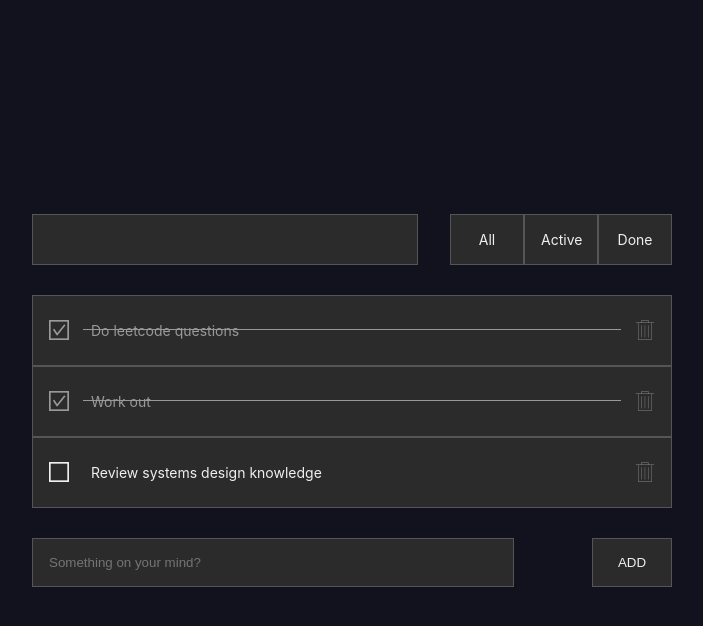
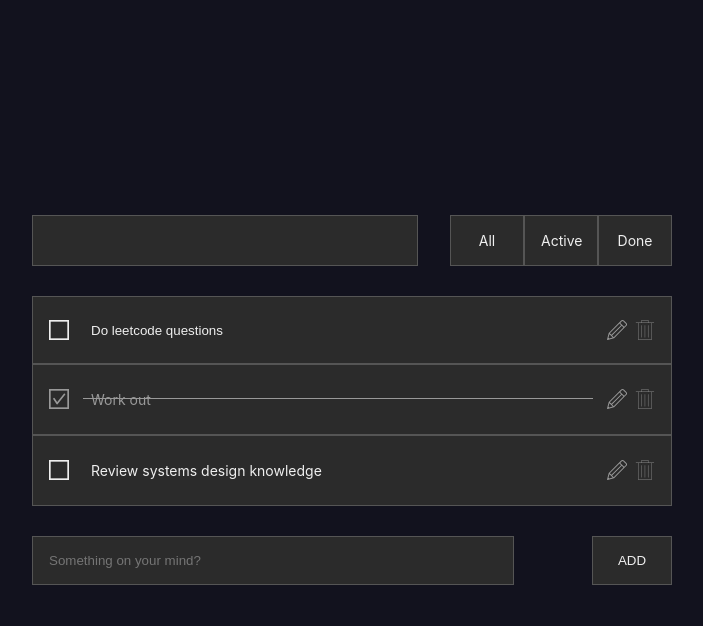
Before and after one commit to harryuan65/react-to-do-list, a React (Create React App) app in the folder clients/react_cra/: page / in a window 1280 px wide. Both pictures are taken after a click on the icon 933 px from the left and 330 px from the top of the page. Shown: the top 626 px of the page, without its empty margins (288-991 px from the left). Built offline with nearby package versions, Linux system fonts and the light colour scheme.

Commit message:
feat: enable edit to do item

```diff
--- a/clients/react_cra/src/App.tsx
+++ b/clients/react_cra/src/App.tsx
@@ -2,11 +2,11 @@ import React, { useState } from 'react';
 import classes from './App.module.css';
 import ToDoItem from './components/ToDoItem';
 import { ToDoItems } from './constants';
-import { ToDoItemData, ToDoItemStatus } from './types';
+import { ToDoItemState, ToDoItemStatus } from './types';
 
 function App() {
   const [newTitle, setNewTitle] = useState<string>('');
-  const [items, setItems] = useState<ToDoItemData[]>(ToDoItems);
+  const [items, setItems] = useState<ToDoItemState[]>(ToDoItems);
 
   const addTodo = () => {
     setItems([
@@ -16,6 +16,26 @@ function App() {
     setNewTitle('');
   };
 
+  const toggleEdit = (id: number) => {
+    setItems(
+      items.map((item) => {
+        if (item.id === id) {
+          item.editing = !item.editing;
+        }
+        return item;
+      })
+    );
+  };
+  const handleEdit = (value: string, id: number) => {
+    setItems(
+      items.map((item) => {
+        if (item.id === id) {
+          item.title = value;
+        }
+        return item;
+      })
+    );
+  };
   const handleClick = (id: number) => {
     setItems(
       items.map((item) => {
@@ -42,7 +62,13 @@ function App() {
       </div>
       <div className={classes.Items}>
         {items.map((item) => (
-          <ToDoItem key={item.id} handleClick={handleClick} item={item} />
+          <ToDoItem
+            key={item.id}
+            toggleEdit={toggleEdit}
+            handleEdit={handleEdit}
+            handleClick={handleClick}
+            item={item}
+          />
         ))}
       </div>
       <div className={classes.additionBar}>
--- a/clients/react_cra/src/components/ToDoItem/index.tsx
+++ b/clients/react_cra/src/components/ToDoItem/index.tsx
@@ -1,13 +1,16 @@
 import React from 'react';
-import { ToDoItemData, ToDoItemStatus } from '../../types';
+import { ToDoItemState, ToDoItemStatus } from '../../types';
 import { ReactComponent as Checkbox } from '../../assets/Checkbox__unchecked.svg';
 import { ReactComponent as CheckboxChecked } from '../../assets/Checkbox__checked.svg';
 import { ReactComponent as TrashBin } from '../../assets/TrashBin.svg';
+import { ReactComponent as Edit } from '../../assets/Edit.svg';
 import classes from './style.module.css';
 
 interface ToDoItemProps {
+  toggleEdit: (id: number) => void;
+  handleEdit: (value: string, id: number) => void;
   handleClick: (id: number) => void;
-  item: ToDoItemData;
+  item: ToDoItemState;
 }
 
 const CheckBox = ({
@@ -28,7 +31,39 @@ const CheckBox = ({
   }
 };
 
-const ToDoItem = ({ handleClick, item }: ToDoItemProps) => (
+const ToDoItem = ({
+  toggleEdit,
+  handleEdit,
+  handleClick,
+  item,
+}: ToDoItemProps) => {
+  const onClick = (event: React.MouseEvent) => {
+    handleClick(item.id);
+    event.stopPropagation();
+  };
+
+  const onToggleEdit = (event: React.MouseEvent) => {
+    toggleEdit(item.id);
+    event.stopPropagation();
+  };
+  const onEdit = (event: React.ChangeEvent) => {
+    const target = event.target as HTMLInputElement;
+    handleEdit(target.value, item.id);
+    event.stopPropagation();
+  };
+  const content = item.editing ? (
+    <input
+      onClick={(event) => event.stopPropagation()}
+      onChange={onEdit}
+      className={classes.Title}
+      type="text"
+      value={item.title}
+    />
+  ) : (
+    <p className={classes.Title}>{item.title}</p>
+  );
+
+  return (
     <div
       className={[
         classes.Item,
@@ -37,15 +72,17 @@ const ToDoItem = ({ handleClick, item }: ToDoItemProps) => (
       onClick={() => handleClick(item.id)}
     >
       <CheckBox
-      onClick={(event) => {
-        handleClick(item.id);
-        event.stopPropagation();
-      }}
+        onClick={onClick}
         checked={item.status === ToDoItemStatus.DONE}
       />
-    <p className={classes.Title}>{item.title}</p>
+      {content}
+      <Edit
+        onClick={onToggleEdit}
+        className={[classes.Action, classes.Edit].join(' ')}
+      />
       <TrashBin className={[classes.Action, classes.Delete].join(' ')} />
     </div>
   );
+};
 
 export default ToDoItem;
--- a/clients/react_cra/src/components/ToDoItem/style.module.css
+++ b/clients/react_cra/src/components/ToDoItem/style.module.css
@@ -32,7 +32,7 @@
   padding: 0 8px;
 }
 
-.Item .Title::before {
+.Item p.Title::before {
   content: '';
   display: inline-block;
   position: absolute;
@@ -49,9 +49,18 @@
   color: var(--app-blured-color);
 }
 
-.Item.Done .Title::before {
+.Item.Done p.Title::before {
   width: 100%;
   transition: width 0.5s ease-in-out;
+}
+
+.Item input.Title {
+  background-color: var(--app-item-bg-color);
+  color: var(--app-text-color);
+  /* same as p by default */
+  padding-block-start: 1em;
+  padding-block-end: 1em;
+  border: none;
 }
 
 .Item .Checkbox rect,
@@ -78,3 +87,15 @@
 .Delete:hover path {
   fill: var(--app-focused-color);
 }
+
+.Edit {
+  margin-right: 8px;
+}
+
+.Edit path {
+  fill: var(--app-blured-color);
+}
+
+.Edit:hover path {
+  fill: var(--app-focused-color);
+}
--- a/clients/react_cra/src/index.css
+++ b/clients/react_cra/src/index.css
@@ -15,3 +15,7 @@ code {
   font-family: source-code-pro, Menlo, Monaco, Consolas, 'Courier New',
     monospace;
 }
+
+input {
+  outline: none;
+}
--- a/clients/react_cra/src/types.ts
+++ b/clients/react_cra/src/types.ts
@@ -2,10 +2,16 @@ enum ToDoItemStatus {
   ACTIVE, DONE
 }
 
+// For server
 interface ToDoItemData {
   id: number,
   title: string,
   status: ToDoItemStatus
 }
 
-export {ToDoItemStatus, type ToDoItemData}
+// For client
+interface ToDoItemState extends ToDoItemData {
+  editing?: boolean;
+}
+
+export {ToDoItemStatus, type ToDoItemData, type ToDoItemState}
```
Also changed, not shown: clients/react_cra/src/assets/Edit.svg (added). Lines whose indentation alone changed are shown as unchanged.
